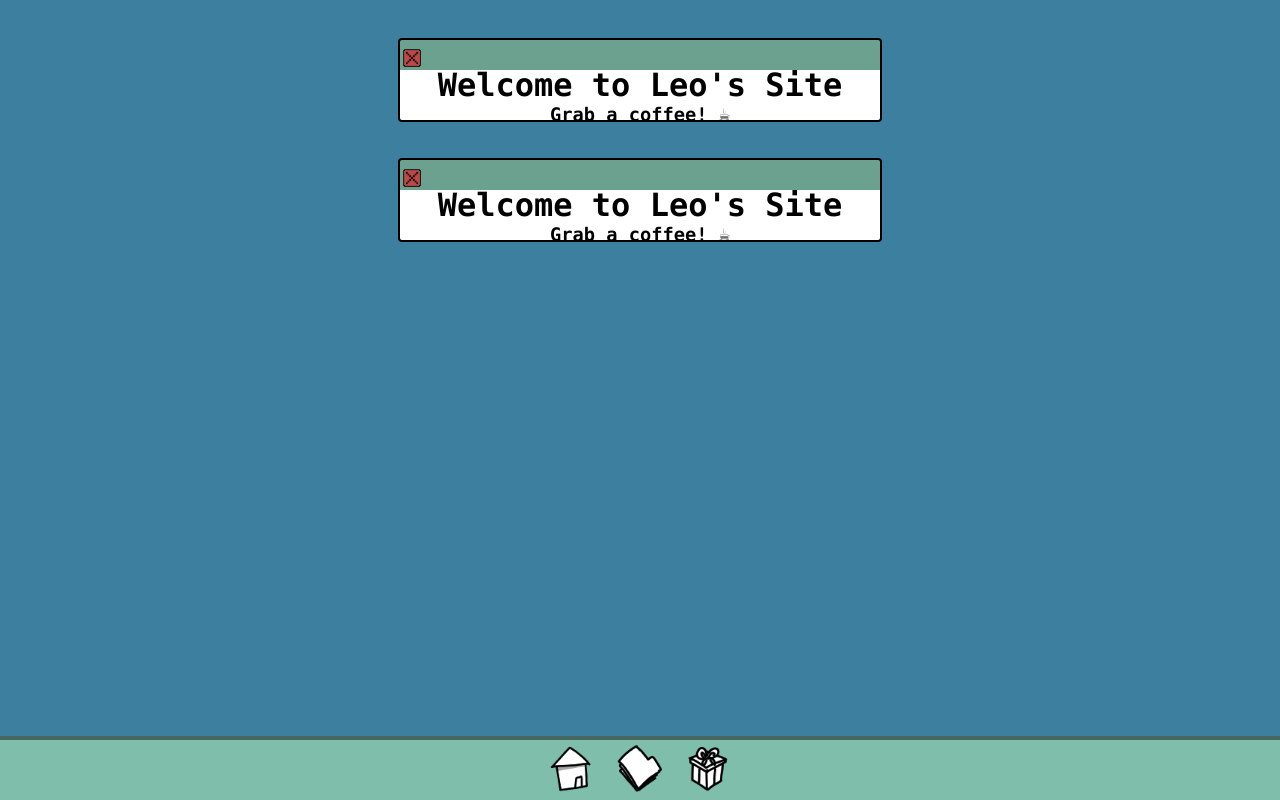
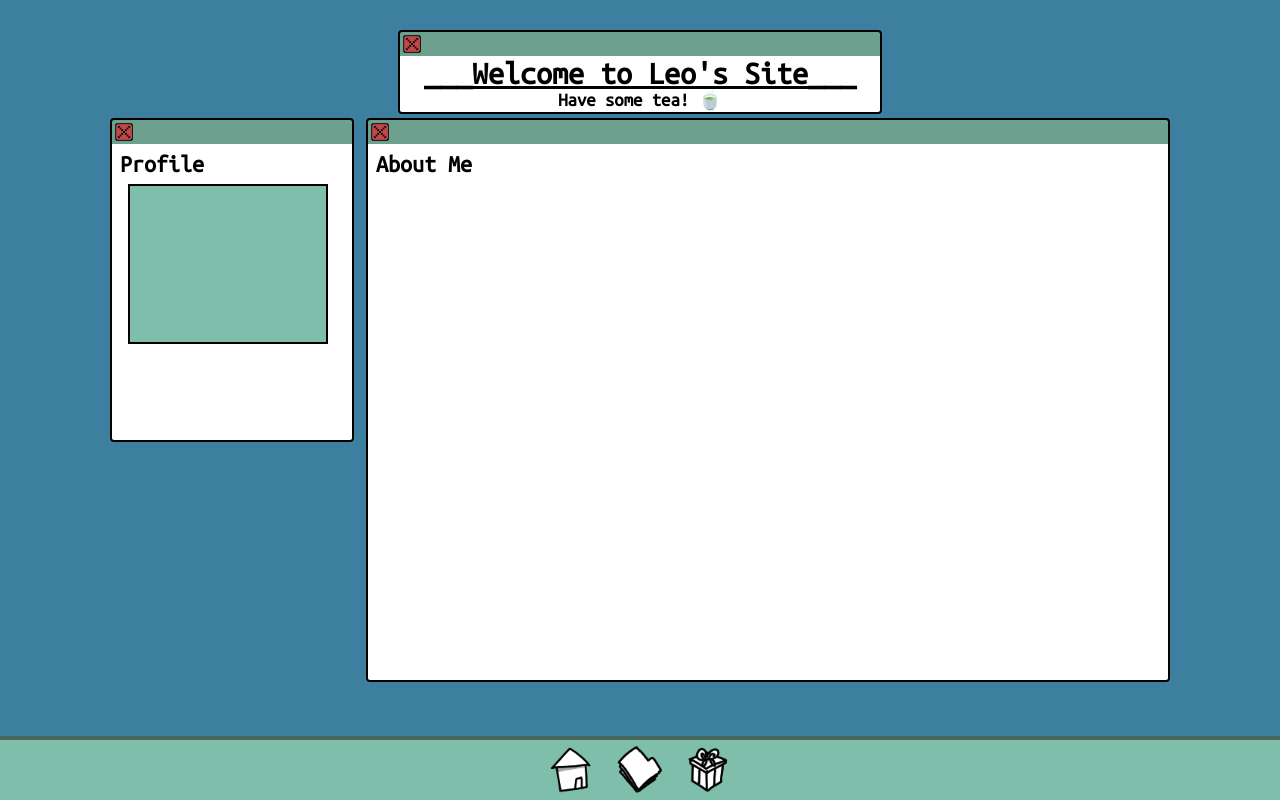
Before and after one commit to LehoPan/leosite, a plain HTML site: page index.html in a window 1280 px wide. Drawn offline with Linux system fonts and the light colour scheme.

Commit message:
functional buttons and more formatting for each page.

```diff
--- a/index.html
+++ b/index.html
@@ -4,18 +4,23 @@
     <link rel="stylesheet" href="styles.css">
 </head>
 <body>
-    <div class="container" style="margin-top: 5vh; flex-direction: column;" >
+    <div class="title_container">
         <img class="xbutton" src="assets/xbutton.png">
-        <h1>Welcome to Leo's Site</h1>
-        <h3>Grab a coffee! ☕</h3>
+        <h1><u>___Welcome to Leo's Site___</u></h1>
+        <h3>Have some tea! 🍵</h3>
     </div>
 
     <div style="flex-basis: 100%; height: 0;"></div>
 
-    <div class="container" style="margin-top: 5vh; flex-direction: column;" >
+    <div class="container" style="width: 30vh; height: 40vh;" >
         <img class="xbutton" src="assets/xbutton.png">
-        <h1>Welcome to Leo's Site</h1>
-        <h3>Grab a coffee! ☕</h3>
+        <h2>Profile</h2>
+        <div class="picture"></div>
+    </div>
+
+    <div class="container" style="width: 100vh; height: 70vh;" >
+        <img class="xbutton" src="assets/xbutton.png">
+        <h2>About Me</h2>
     </div>
 
     <div class="menu-bar">
--- a/styles.css
+++ b/styles.css
@@ -1,8 +1,14 @@
+@import url('https://fonts.googleapis.com/css?family=Ubuntu Mono');
+
 * {
     margin: 0;
     padding: 0;
     box-sizing: border-box;
-    font-family: 'Lucida Console';
+    font-family: 'Ubuntu Mono';
+}
+
+html {
+    overflow: hidden;
 }
 
 body {
@@ -17,18 +23,33 @@ body {
     flex-wrap: wrap;
 }
 
-.container {
+.title_container {
     position: relative;
     display: flex;
-    width: 60vh;
-    height: 10vh;
     background-color: #ffffff;
     color: #000000;
     justify-content: center;
     align-items: center;
     box-shadow: 0 0 0 2px rgba(0, 0, 0, 1);
-    border-top: 30px solid #6ca190;
+    border-top: 3vh solid #6ca190;
     border-radius: 2px;
+    width: 60vh;
+    height: 10vh;
+    margin-top: 4vh;
+    flex-direction: column;
+}
+
+.container {
+    padding: 1vh;
+    position: relative;
+    display: flex;
+    background-color: #ffffff;
+    color: #000000;
+    box-shadow: 0 0 0 2px rgba(0, 0, 0, 1);
+    border-top: 3vh solid #6ca190;
+    border-radius: 2px;
+    margin: 1vh;
+    flex-direction: column;
 }
 
 .menu-bar {
@@ -59,3 +80,11 @@ body {
     width: 7vh;
     height: 7vh;
 }
+
+.picture {
+    width: 25vh;
+    height: 20vh;
+    background-color: #7ebeaa;
+    border: 2px solid #000000;
+    margin: 1vh;
+}
```
Also changed, not shown: pages/extras.html (+3 -2 lines), pages/projects.html (+11 -2 lines).
